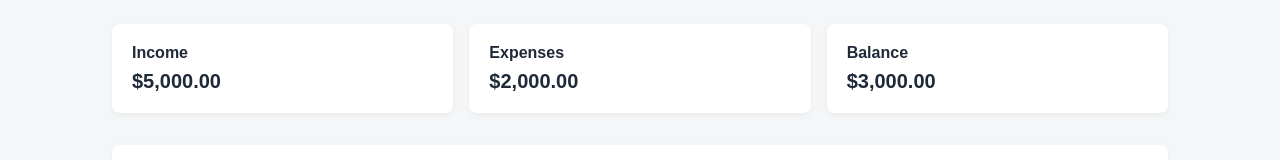
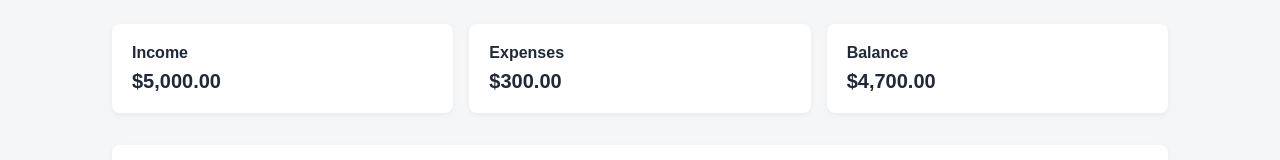
Before and after one commit to CaceresEly/MoneyBoard, a React (Vite) app: page / in a window 1280 px wide. Shown: the part 140-300 px from the top of the page. Built offline with nearby package versions, Linux system fonts and the light colour scheme.

Commit message:
feat: calculate financial summary from transactions

```diff
--- a/src/pages/Dashboard.jsx
+++ b/src/pages/Dashboard.jsx
@@ -2,11 +2,26 @@ import { useState } from 'react'
 import SummaryCard from '../components/SummaryCard'
 import TransactionForm from '../components/TransactionForm'
 import TransactionList from '../components/TransactionList'
-import { summaryData } from '../data/summaryData'
 import { transactionsData } from '../data/transactionsData'
 
 function Dashboard() {
-  const [transactions, setTransactions] = useState(transactionsData)
+    const [transactions, setTransactions] = useState(transactionsData)
+
+    const income = transactions
+    .filter((transaction) => transaction.type === 'income')
+    .reduce((total, transaction) => total + transaction.amount, 0)
+
+    const expenses = transactions
+    .filter((transaction) => transaction.type === 'expense')
+    .reduce((total, transaction) => total + transaction.amount, 0)
+
+    const balance = income - expenses
+
+    const summary = [
+        { id: 1, title: 'Income', amount: income },
+        { id: 2, title: 'Expenses', amount: expenses },
+        { id: 3, title: 'Balance', amount: balance },
+    ]
 
   function handleAddTransaction(newTransaction) {
     setTransactions((currentTransactions) => [
@@ -23,7 +38,7 @@ function Dashboard() {
       <h2>Dashboard</h2>
 
       <div className="summary-grid">
-        {summaryData.map((item) => (
+        {summary.map((item) => (
           <SummaryCard key={item.id} title={item.title} amount={item.amount} />
         ))}
       </div>
```
